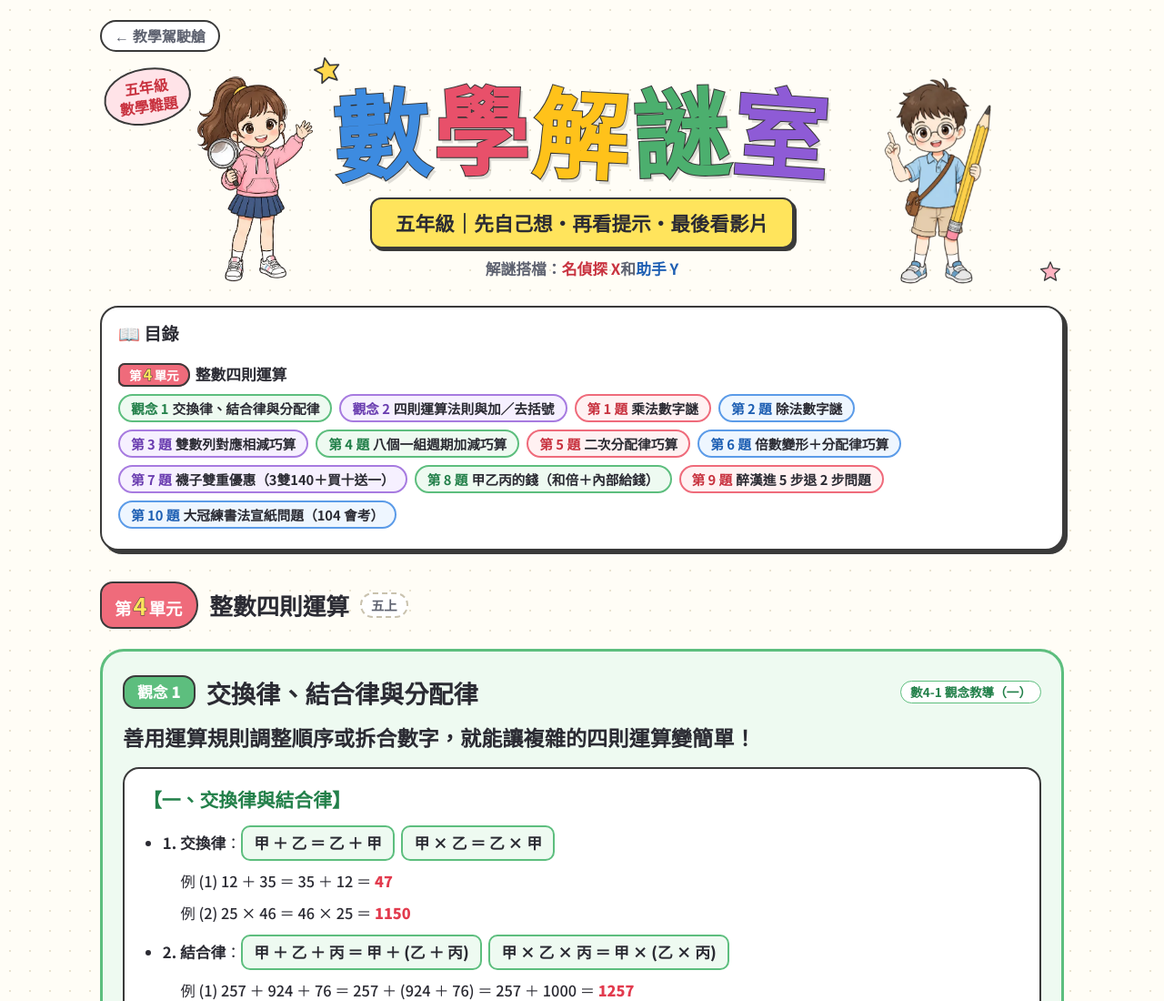
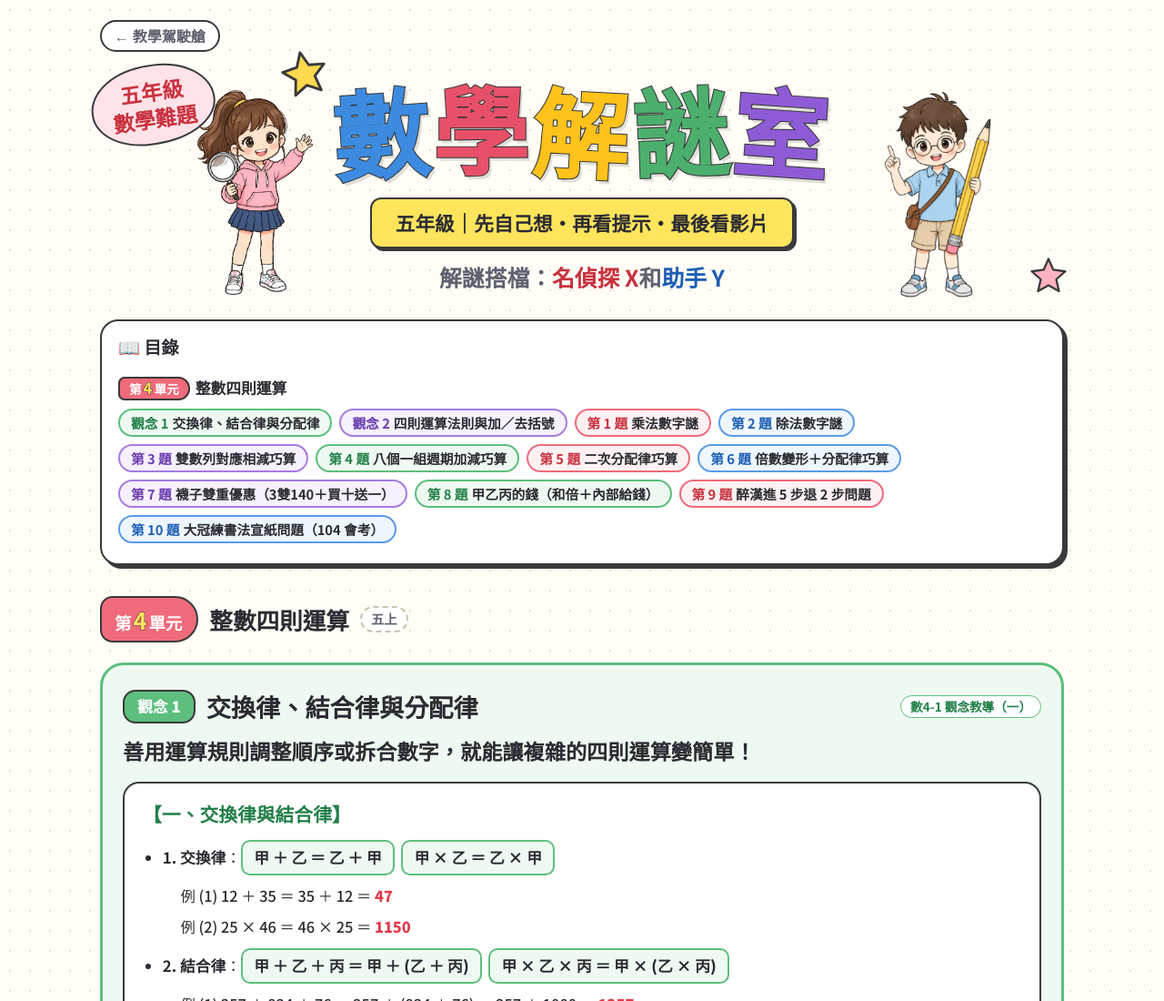
Before and after one commit to kristysu701023-cyber/teaching-cockpit, a plain HTML site: page units/g5-math-puzzles/index.html in a window 1280 px wide. Shown: the top 1100 px of the page at 91% size. Drawn offline with Linux system fonts and the light colour scheme; a web font is replaced by a local one.

Commit message:
style(math-puzzles): 五六年級頁首放大解謎搭檔字、年級貼紙與星星
- 解謎搭檔 1.55rem（手機 1.15rem）
- 年級貼紙字 1.45rem
- 星星 58px／46px，左上星星左移避開標題；手機版維持小星星

Co-Authored-By: Claude Opus 5.5 <noreply@anthropic.com>

```diff
--- a/units/g5-math-puzzles/index.html
+++ b/units/g5-math-puzzles/index.html
@@ -39,14 +39,14 @@
   .ribbon { display: inline-block; margin: 12px 0 0; padding: 8px 26px; font-weight: 900; font-size: 1.35rem;
             background: var(--hl); border: 2.5px solid var(--pen); border-radius: 12px;
             box-shadow: 3px 3px 0 var(--pen); }
-  .badge { position: absolute; left: 4px; top: 18px; margin: 0; padding: 8px 14px; font-family: var(--hand);
+  .badge { position: absolute; left: -10px; top: 14px; margin: 0; padding: 12px 20px; font-family: var(--hand); font-size: 1.45rem;
            font-weight: 900; line-height: 1.3; color: var(--red-ink); background: #FFE3E8;
            border: 2.5px solid var(--pen); border-radius: 50% 46% 52% 44% / 52% 50% 48% 46%; transform: rotate(-8deg); }
   .say { position: absolute; right: 4px; top: 14px; margin: 0; font-family: var(--hand); font-weight: 900;
          line-height: 1.35; font-size: .95rem; transform: rotate(6deg); }
-  .doodle { position: absolute; width: 34px; height: 34px; }
-  .d1 { left: 22%; top: 4px; transform: rotate(-12deg); } .d2 { right: 2px; bottom: 6px; width: 26px; height: 26px; }
-  @media (max-width: 640px) { .badge, .say { display: none; } .d1 { left: 4px; }
+  .doodle { position: absolute; width: 58px; height: 58px; }
+  .d1 { left: 18.5%; top: -4px; transform: rotate(-12deg); } .d2 { right: -6px; bottom: 6px; width: 46px; height: 46px; }
+  @media (max-width: 640px) { .badge, .say { display: none; } .doodle { width: 34px; height: 34px; } .d1 { left: 4px; top: 4px; } .d2 { right: 2px; width: 26px; height: 26px; }
     .title { font-size: 3.1rem; } .ribbon { font-size: .88rem; padding: 5px 12px; } }
 
 
@@ -162,7 +162,8 @@
   .hero .ch-l { left: 9%; animation: bob 3s ease-in-out infinite; }
   .hero .ch-r { right: 6%; animation: bob 3s ease-in-out 1.5s infinite; }
   @keyframes bob { 0%, 100% { transform: translateY(0); } 50% { transform: translateY(-6px); } }
-  .names { margin: 8px 0 0; font-size: 1.05rem; color: var(--muted); font-weight: 700; }
+  .names { margin: 10px 0 0; font-size: 1.55rem; color: var(--muted); font-weight: 700; }
+  @media (max-width: 640px) { .names { font-size: 1.15rem; } }
   .names b { color: var(--red-ink); } .names b + b { color: var(--blue-ink); }
   .talk { display: flex; align-items: flex-end; gap: 10px; margin: 6px 0 12px; }
   .talk .ch, .ending .ch { width: 96px; height: 152px; }
```
Also changed, not shown: units/g6-math-puzzles/index.html (+6 -5 lines).
